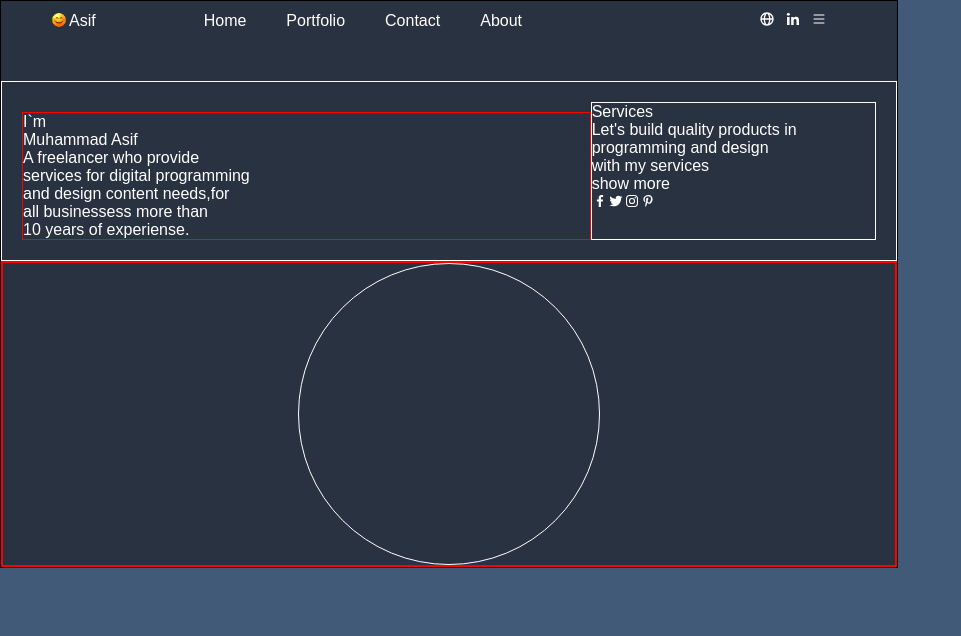
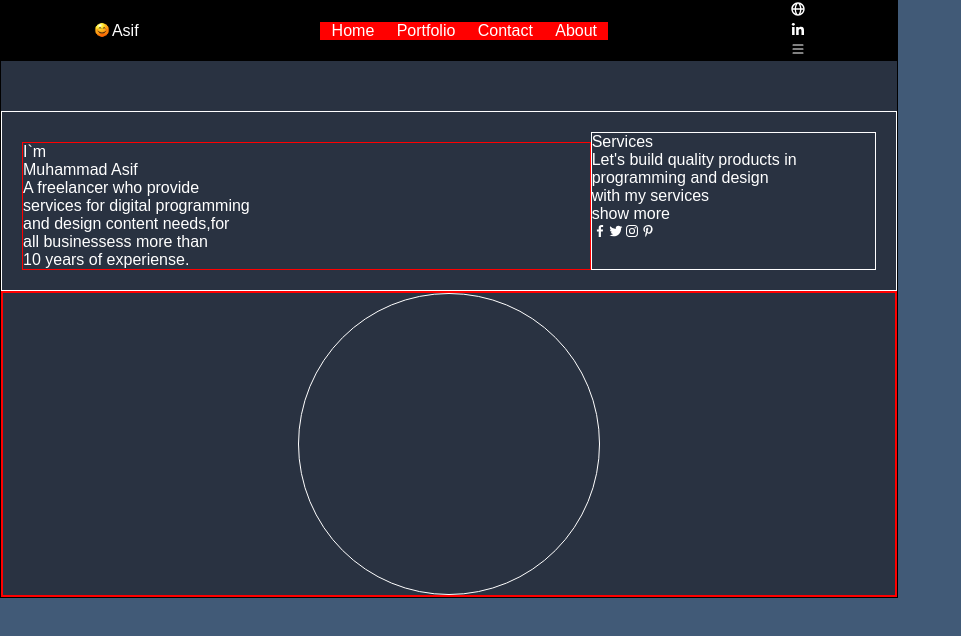
Before and after one commit to MuhammadAsif46/react-asgmt-3-portfolio, a React (Create React App) app: page / in a window 1280 px wide. Shown: the top 636 px of the page, without its empty margins (0-961 px from the left). Built offline with nearby package versions, Linux system fonts and the light colour scheme.

Commit message:
updated navbar

```diff
--- a/src/App.css
+++ b/src/App.css
@@ -49,14 +49,15 @@ div.port-nav{
   display: flex;
   justify-content: space-around;
   align-items: center;
-  margin: 10px 0;
+  height: 60px;
+  background-color:black;
 }
 
 div.port-smile-img{
   display: flex;
   justify-content: center;
   align-items: center;
-  flex: 1;
+  /* flex: 1; */
 }
 
 div >.smile-logo{
@@ -64,19 +65,27 @@ div >.smile-logo{
   height: 20px;
 }
 
+div.pages > ul {
+  display: flex;
+  justify-content:space-between;
+  background-color: red;
+}
+div.pages > ul > li {
+  margin: 0 0.7em;
+}
 div.pages{
-  margin-left: 40px;
-  flex: 4;
+  /* margin-left: 40px; */
+  /* flex: 4; */
 }
 div.pages > a{
-  margin: 0 20px;
+  /* margin: 0 20px; */
 }
 div.icons {
-  flex: 1;
+  /* flex: 1; */
 }
 
 div.icons > ul > li > a > .icon{
-  margin: 0 5px;
+  /* margin: 0 5px; */
 }
 
 /* hero-section */
--- a/src/App.js
+++ b/src/App.js
@@ -18,18 +18,18 @@ function App() {
               Asif
             </div>
             <div className='pages'>
-                <a className="page" href="">Home</a>
-                <a className="page" href="">Portfolio</a>
-                <a className="page" href="">Contact</a>
-                <a className="page" href="">About</a>
+              <ul>
+                <li><a className="page" href="">Home</a></li>
+                <li><a className="page" href="">Portfolio</a></li>
+                <li><a className="page" href="">Contact</a></li>
+                <li> <a className="page" href="">About</a></li>
+              </ul>
             </div>
             <div className='icons'>
               <ul>
-                <li>
-                  <a href=""><BiGlobe className='icon'/></a>
-                  <a href=""><BiLogoLinkedin className='icon'/></a>
-                  <a href=""><BsList className='icon'/> </a>
-                </li>
+                  <li><a href=""><BiGlobe className='icon'/></a></li>
+                  <li><a href=""><BiLogoLinkedin className='icon'/></a></li>
+                  <li><a href=""><BsList className='icon'/> </a></li>
               </ul>
             </div>
           </div>
```
